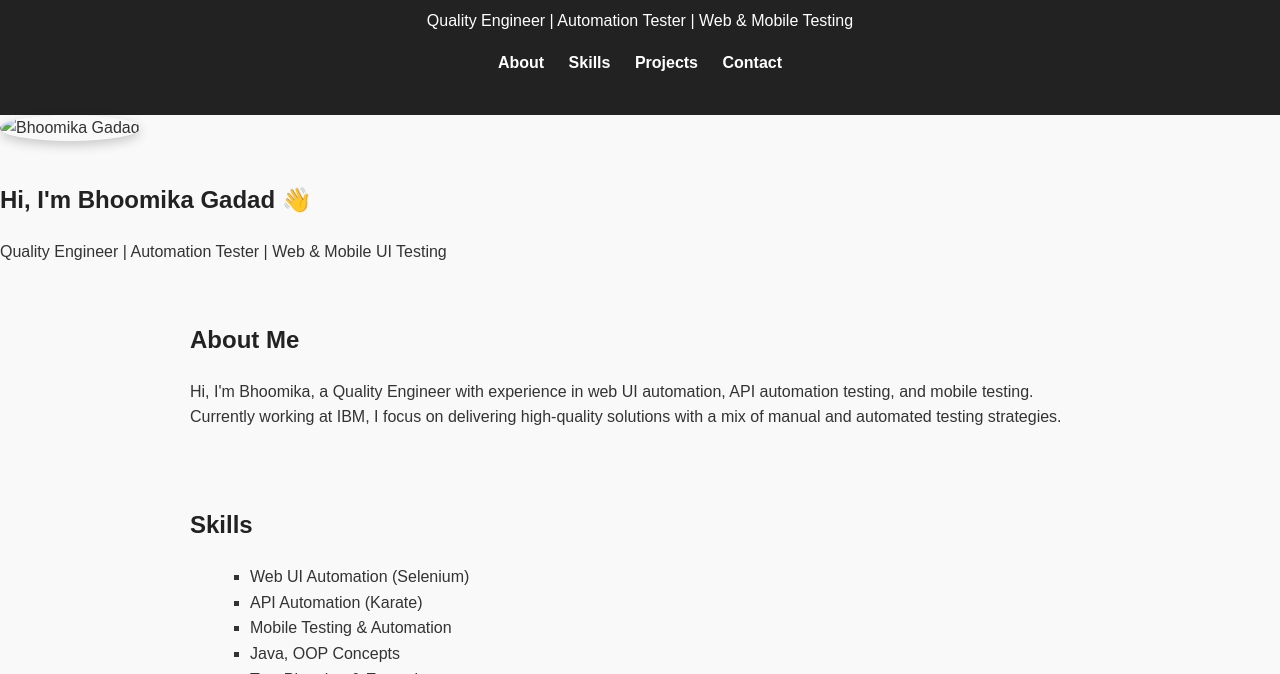
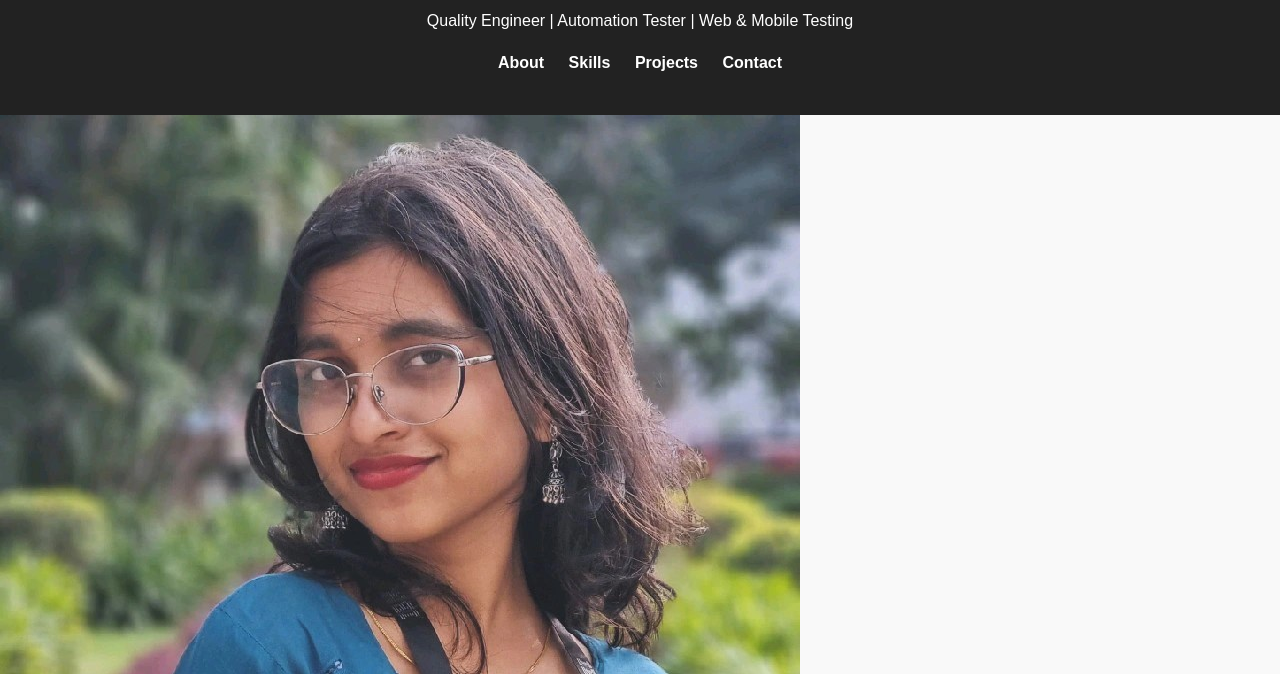
Before and after one commit to bhoomikagadad/bhoomikagadad.github.io, a plain HTML site: page index.html in a window 1280 px wide. Shown: the part 126-800 px from the top of the page. Drawn offline with Linux system fonts and the light colour scheme.

Commit message:
Update index.html
Profile picture

```diff
--- a/index.html
+++ b/index.html
@@ -22,7 +22,7 @@
   </header>
 
   <section class="hero">
-    <img src="images/profile.jpg" alt="Bhoomika Gadad" class="profile-pic">
+    <img src="profile.jpg" alt="Profile Picture">
     <h1>Hi, I'm Bhoomika Gadad 👋</h1>
     <p>Quality Engineer | Automation Tester | Web & Mobile UI Testing</p>
   </section>
```
